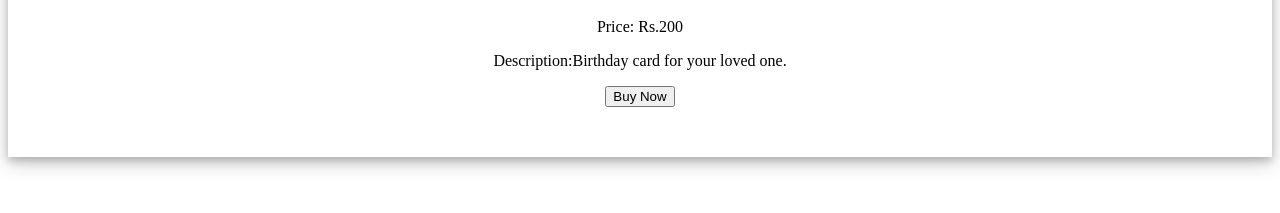
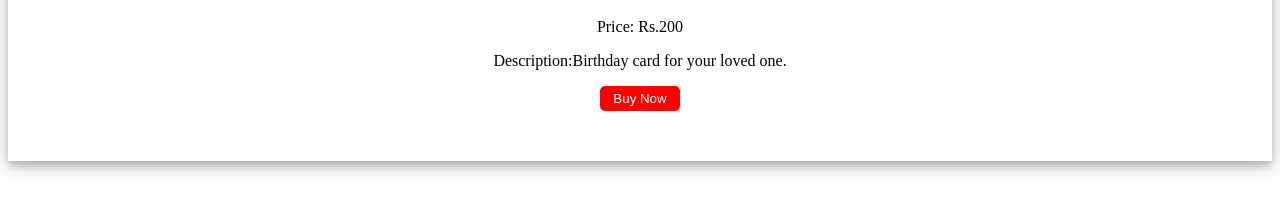
Before and after one commit to acciojob/pricing-card-LAV1E, a website: page main.html in a window 1280 px wide. Shown: the part 449-662 px from the top of the page. Drawn offline with Linux system fonts and the light colour scheme.

Commit message:
created a submission

```diff
--- a/styles.css
+++ b/styles.css
@@ -14,3 +14,11 @@
 	padding-bottom:50px;
 
 }
+.btn{
+	border-radius:5px;
+	background:red;
+	color:white;
+	border:none;
+	padding:5px 5px;
+	width:80px
+}
```
